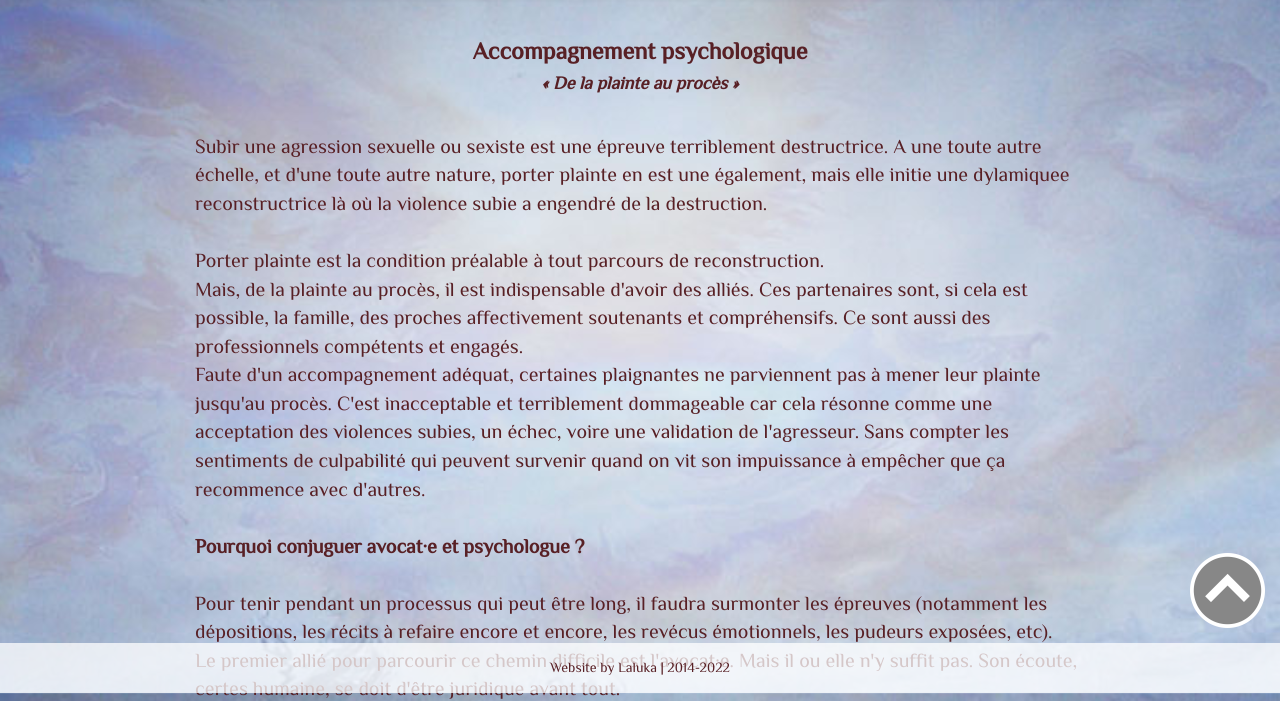
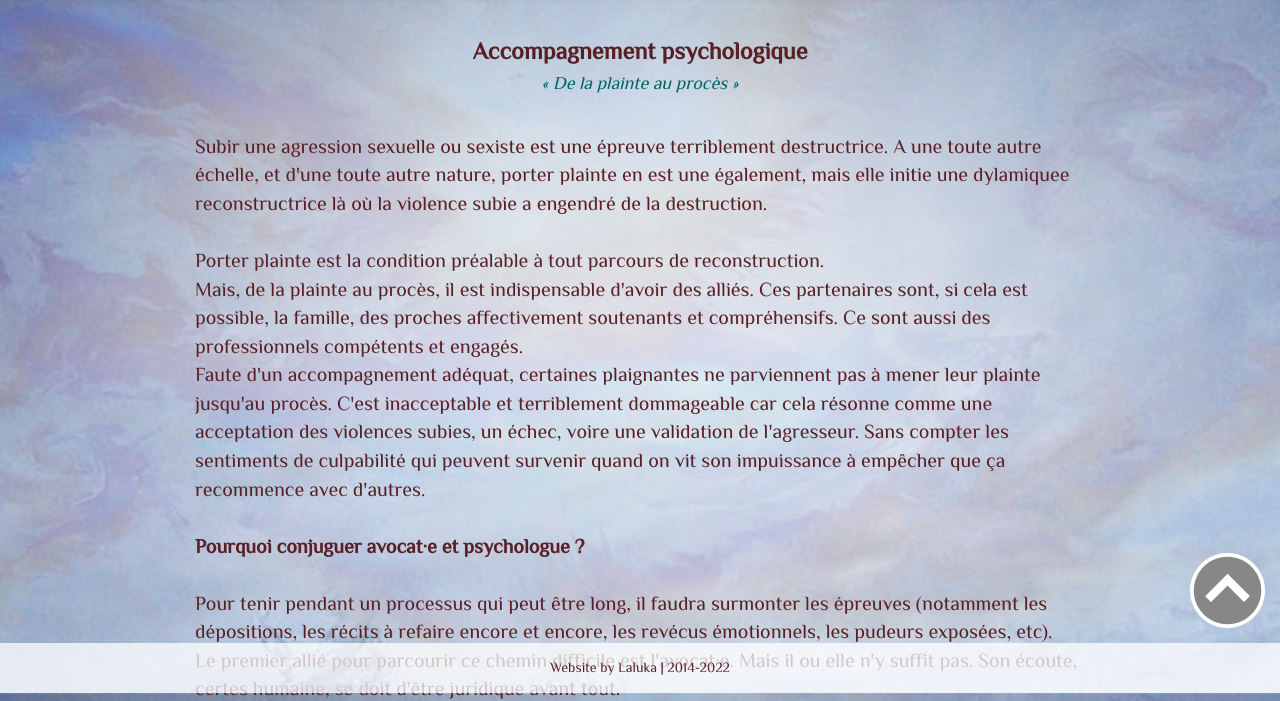
Before and after one commit to laluka/psy18eme, a plain HTML site: page plainte-au-proces.html in a window 1280 px wide. Shown: the part 107-808 px from the top of the page. Drawn offline with nearby package versions, Linux system fonts and the light colour scheme.

Commit message:
Update plainte-au-proces.html

```diff
--- a/plainte-au-proces.html
+++ b/plainte-au-proces.html
@@ -79,7 +79,7 @@
   <div class="container zoomed">
     <div class="col-xs-12 col-sm-offset-1 col-sm-10">
       <h3 class="text-center"><strong>Accompagnement psychologique</strong></h3>
-      <h4 class="text-center"><em class="bluetext"><strong>« De la plainte au procès »</strong></em></h4>
+      <h4 class="text-center"><em class="bluetext">« De la plainte au procès »</strong></em></h4>
       <br>
       <p class="col-xs-12">
         Subir une agression sexuelle ou sexiste est une épreuve terriblement destructrice. A une toute autre échelle, et d'une toute autre nature, porter plainte en est une également, mais elle initie une dylamiquee reconstructrice là où la violence subie a engendré de la
```
